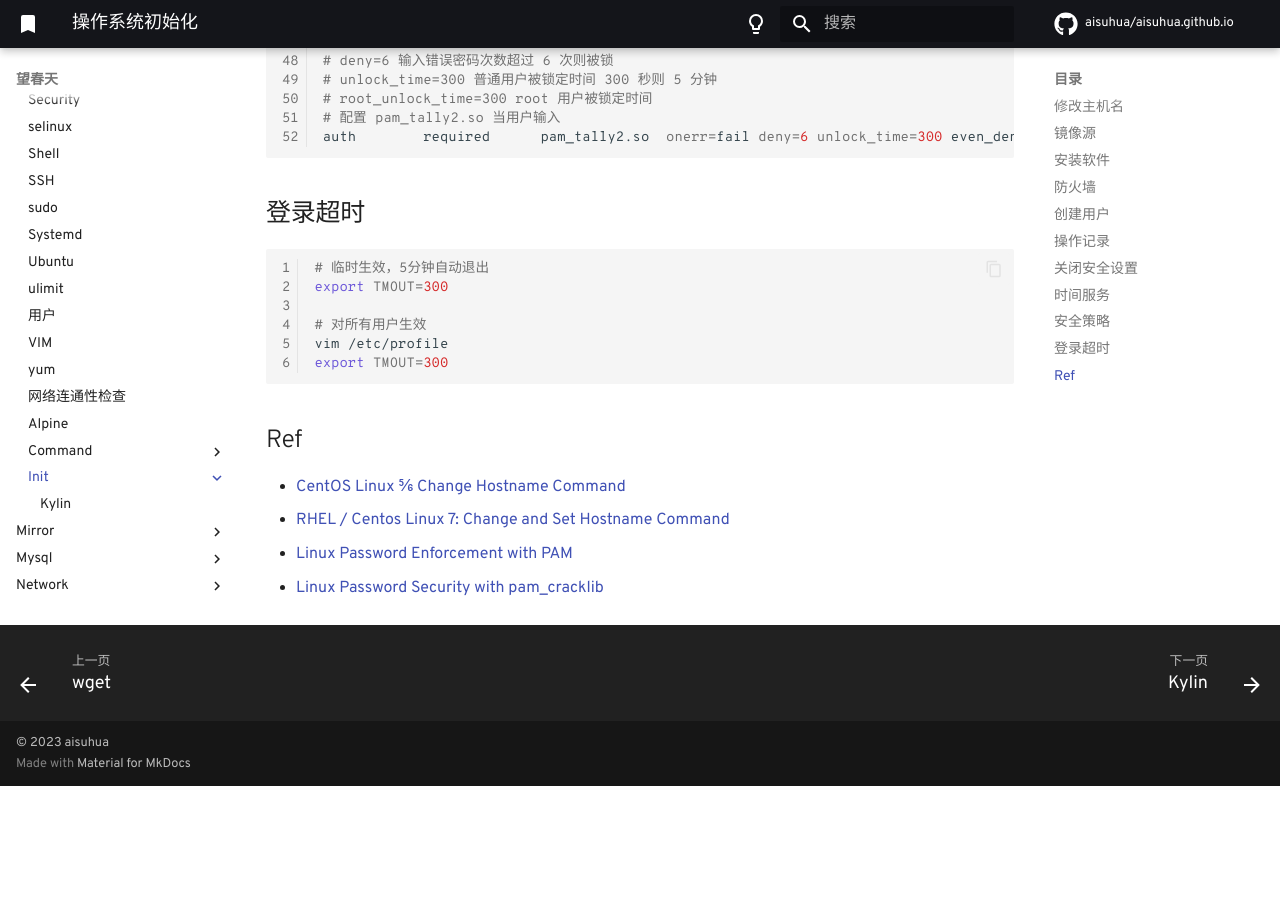
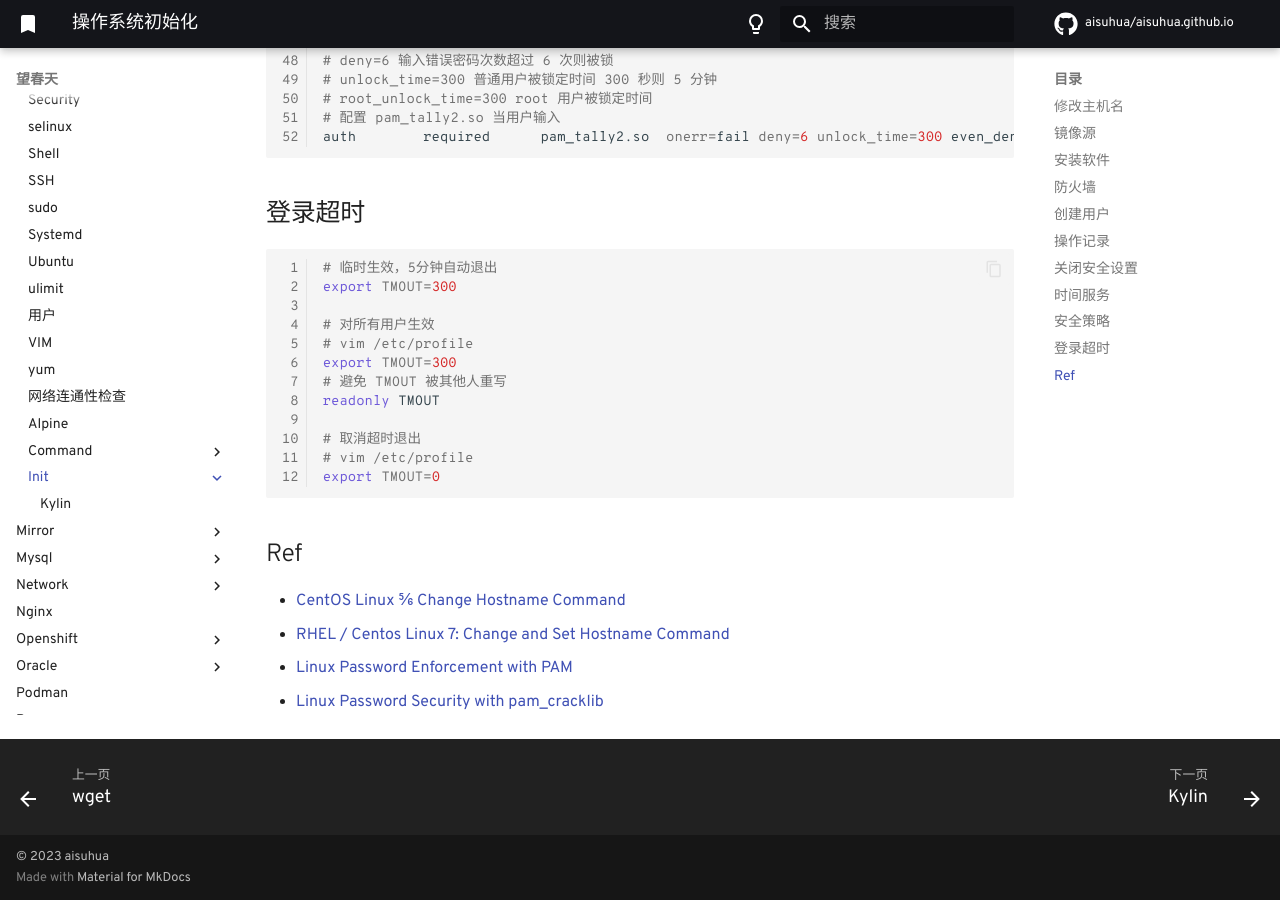
Before and after one commit to aisuhua/aisuhua.github.io, an MkDocs documentation site: the page built from docs/linux/init/README.md, in a window 1280 px wide and 900 px high, scrolled down 4625 px. Built offline with MkDocs 1.6.1 and Material for MkDocs 9.7.7, drawn with Linux system fonts in a browser that asks for light colours; comment, search, counter and statistics services are not loaded; before the commit the page ends 5411 px from its top, so only the background shows below that.

Commit message:
README.md

````diff
--- a/docs/linux/init/README.md
+++ b/docs/linux/init/README.md
@@ -243,8 +243,14 @@ auth        required      pam_tally2.so  onerr=fail deny=6 unlock_time=300 even_
 export TMOUT=300
 
 # 对所有用户生效
-vim /etc/profile
+# vim /etc/profile
 export TMOUT=300
+# 避免 TMOUT 被其他人重写
+readonly TMOUT
+
+# 取消超时退出
+# vim /etc/profile
+export TMOUT=0
 ```
 
 ## Ref
````
